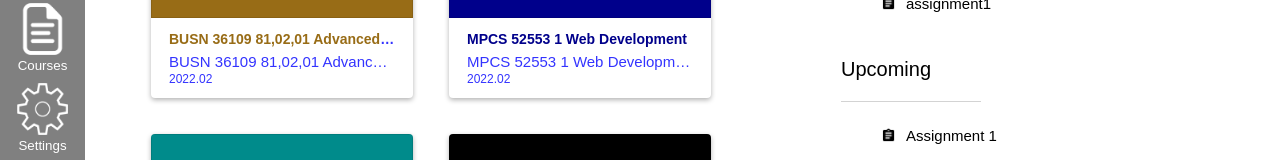
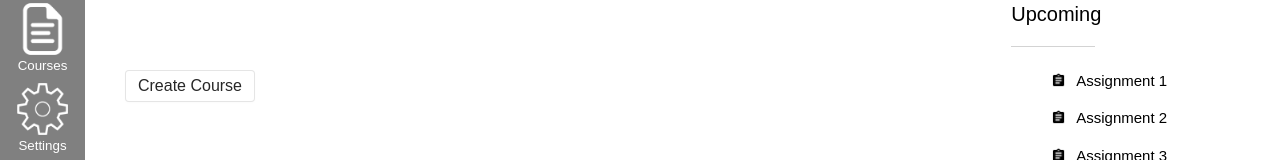
Before and after one commit to luke3481/WebDevFinal, a React (Create React App) app in the folder react_syd/web/: page / in a window 1280 px wide. Shown: the part 262-422 px from the top of the page. Built offline with nearby package versions, Linux system fonts and the light colour scheme.

Commit message:
Created Courses component

```diff
--- a/react_syd/web/src/App.js
+++ b/react_syd/web/src/App.js
@@ -2,22 +2,30 @@ import React from "react";
 import ClassTile from "./components/ClassTile";
 import SideBar from "./components/SideBar";
 import Assignments from "./components/Assignments";
+import Courses from "./components/Courses";
 
-// Replaced function with class to utilize states - 5/11, Seojoon
 class App extends React.Component {
     constructor(props) {
         super(props);
         this.state = {
-            mode: "Home",
+            main_menu: "Course",
+            sub_menu: 0,
             course_names: ["Course 1", "Course 2", "Course 3"]
         };
-        this.handler = this.handler.bind(this);
+        this.mm_handler = this.mm_handler.bind(this);
     }
 
-    handler() {
+    mm_handler() {
         this.setState({
-            mode: "Course"
+            main_menu: "Course"
         });
+    }
+
+    sm_handler() {
+        this.setState({
+            sub_menu: 1
+        });
+        console.log(this.state);
     }
 
     openNav() {
@@ -29,33 +37,47 @@ class App extends React.Component {
     }
 
     render() {
-        if (this.state.mode == "Home") {
+        if (this.state.main_menu == "Home") {
             return (
-              <div className="App">
+            <div className="App">
                 <div className="container">
-
-                  <SideBar action = {this.handler} state = {this.state} />
-
-                  <div id="classes">
+                    <SideBar action = {this.mm_handler} state = {this.state} />
+                    <div id="classes">
                     <div className="class">
-                          <p>Dashboard</p>
-
+                        <p>Dashboard</p>
                         </div>
                         <ClassTile name={"BUSN 36109 81,02,01 Advanced Decision Models with Python"} color={"rgb(152, 108, 22)"}/>
                         <ClassTile name={"MPCS 52553 1 Web Development"} color={"darkblue"}/>
                         <ClassTile name={"MPCS 55001 1 (Spring 2022) Algorithms"} color={"darkcyan"}/>
                         <ClassTile name={"MPCS 55009 1 (Spring 2022) WebDev"} color={"black"}/>
-
-
-                        </div>
-
-
                     <Assignments Ass1={'assignment1'}/>
                     <Assignments Ass2={'assignment1'}/>
                     <Assignments Ass3={'assignment1'}/>
                   </div>
                 </div>
+              </div>
             );
+        } else if (this.state.main_menu == "Course") {
+            return (
+            <div className="App">
+                <div className="container">
+                    <SideBar action = {this.handler} state = {this.state} />
+                    <div id="nestedcontainer">
+                        <div id="sidebar2">
+                            <p>Courses</p>
+                            <a href="">Announcements</a>
+                            <a href="">Assignments</a>
+                            <a href="">Grades</a><br/><br/><br/>
+                            <button type="button" id="btnstyle3" onClick={() => this.sm_handler()}>Create Course</button>
+                        </div>
+                        <Courses state = {this.state} />
+                    </div>
+                        <Assignments Ass1={'assignment1'}/>
+                        <Assignments Ass2={'assignment1'}/>
+                        <Assignments Ass3={'assignment1'}/>
+                </div>
+            </div>
+           );
         }
     }
 }
--- /dev/null
+++ b/react_syd/web/src/components/Courses.js
@@ -0,0 +1,26 @@
+
+function Courses(props) {
+    if (props.state.sub_menu == 1) {
+        return (
+            <div id="create_course">
+                <form>
+                    <p>Course Details</p>
+                    <label for="name">Name:</label><br/>
+                    <input type="text" id="name" name="name" /><br/><br/>
+                    <label for="description">Description:</label><br/>
+                    <input type="text" id="description" name="description" /><br/><br/>
+                    <label for="name">Capacity:</label><br/>
+                    <input type="text" id="capacity" name="capacity" /><br/><br/>
+                    <label for="teacher">Teacher:</label><br/>
+                    <select id="teacher" name="teacher">
+                        <option value="rafi">Rafi Almhana</option>
+                        <option value="timothy">Timothy Ng</option>
+                    </select><br/><br/>
+                    <input type="submit" />
+                </form>
+            </div>
+        )
+    }
+}
+
+export default Courses;
--- a/react_syd/web/src/index.css
+++ b/react_syd/web/src/index.css
@@ -5,11 +5,18 @@ body {
 /* Define the grid */
 .container {
   display: grid;
-  grid-template-columns: 85px 3fr 2fr;
+  grid-template-columns: 85px 3fr 1fr;
   grid-template-rows: 1fr;
   grid-column-gap: 2em;
   font-family: Arial, Helvetica, sans-serif;
   font-size: 15px;
+}
+
+/* Define the sub grid */
+#nestedcontainer {
+  display: grid;
+  grid-template-columns: 200px 1fr;
+  grid-gap: 1em;
 }
 
 /* CSS for Sidebar */
@@ -93,6 +100,41 @@ img {
   margin-left: 50px;
 }
 
+/* CSS for Sidebar 2 */
+#sidebar2 {
+  grid-column: 1;
+  grid-row: 1;
+  height: 100%;
+  width: 0;
+  position: sticky;
+  padding-left: 10px;
+}
+
+#sidebar2 a {
+  padding-bottom: 20px;
+  font-size: 16px;
+  display: block;
+  transition: 0.3s;
+}
+
+#sidebar2 p {
+   font-size: 31px;
+   margin-bottom: 100px;
+}
+
+#btnstyle3 {
+  align-items: center;
+  background-color: #FFFFFF;
+  border: 1px solid rgba(0, 0, 0, 0.1);
+  border-radius: .25rem;
+  box-shadow: rgba(0, 0, 0, 0.02) 0 1px 3px 0;
+  color: rgba(0, 0, 0, 0.85);
+  font-size: 16px;
+  padding: calc(.4rem - 0.5px) calc(0.7rem - 0.5px);
+  justify-content: center;
+  width: 130px;
+}
+
 /* CSS for Classes section */
 #classes {
   grid-column: 2;
@@ -161,6 +203,18 @@ a {
    margin-bottom: 10px;
 }
 
+/* CSS for Create Course section */
+
+#create_course {
+  grid-column: 2;
+  grid-row: 1;
+  position: sticky;
+  padding-top: 148px;
+}
+
+#create_course p {
+  font-size: 20px;
+}
 
 /* CSS for Assignments section */
 
```
